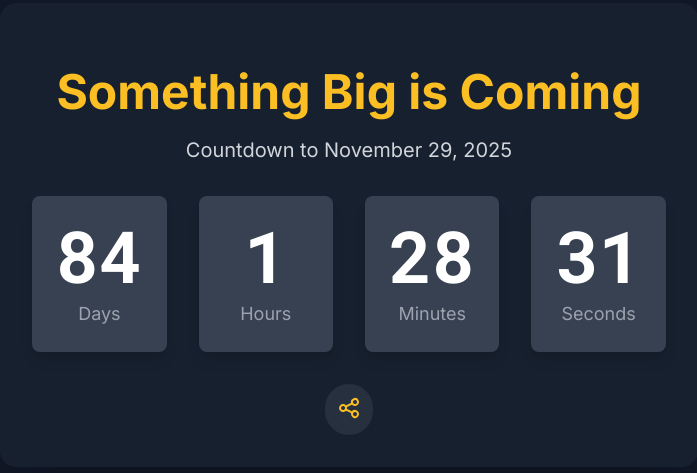
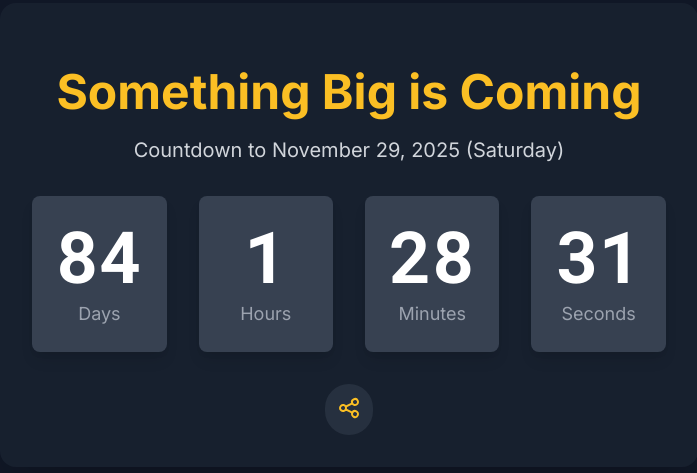
Before and after one commit to ssta604/countdown-timer, a plain HTML site: page index.html in a window 1280 px wide. Shown: the part 165-638 px from the top of the page, without its empty margins (291-988 px from the left). Drawn offline with Linux system fonts and the light colour scheme.

Commit message:
fix: Show day of week for all dates

```diff
--- a/index.html
+++ b/index.html
@@ -325,7 +325,7 @@
             document.getElementById("seconds").innerHTML = formatTime(seconds);
 
             const dayOfWeek = targetDateObj.toLocaleDateString(undefined, { weekday: 'long' });
-            const subtitleText = countDownDate - now < 0 ? `${countdownText} ${formattedDate} (${dayOfWeek})` : `${countdownText} ${formattedDate}`;
+            const subtitleText = `${countdownText} ${formattedDate} (${dayOfWeek})`;
             document.getElementById('subtitle').textContent = subtitleText;
 
         }, 1000);
```
